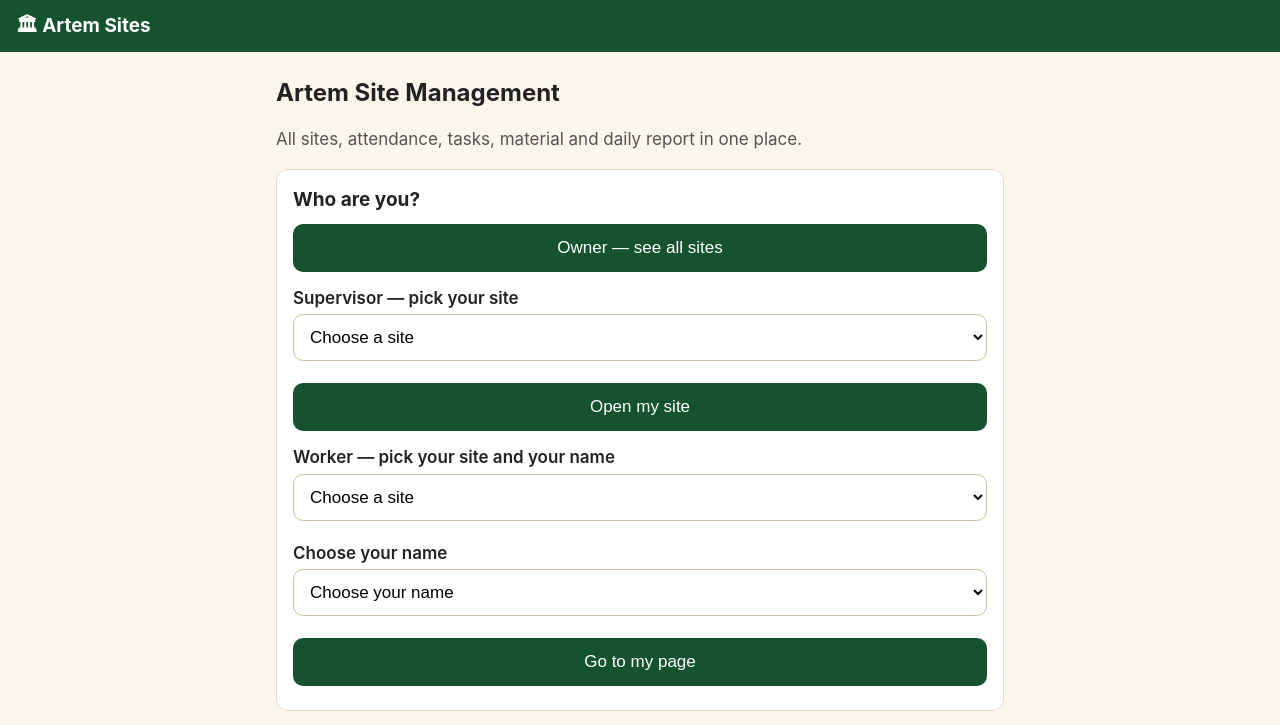
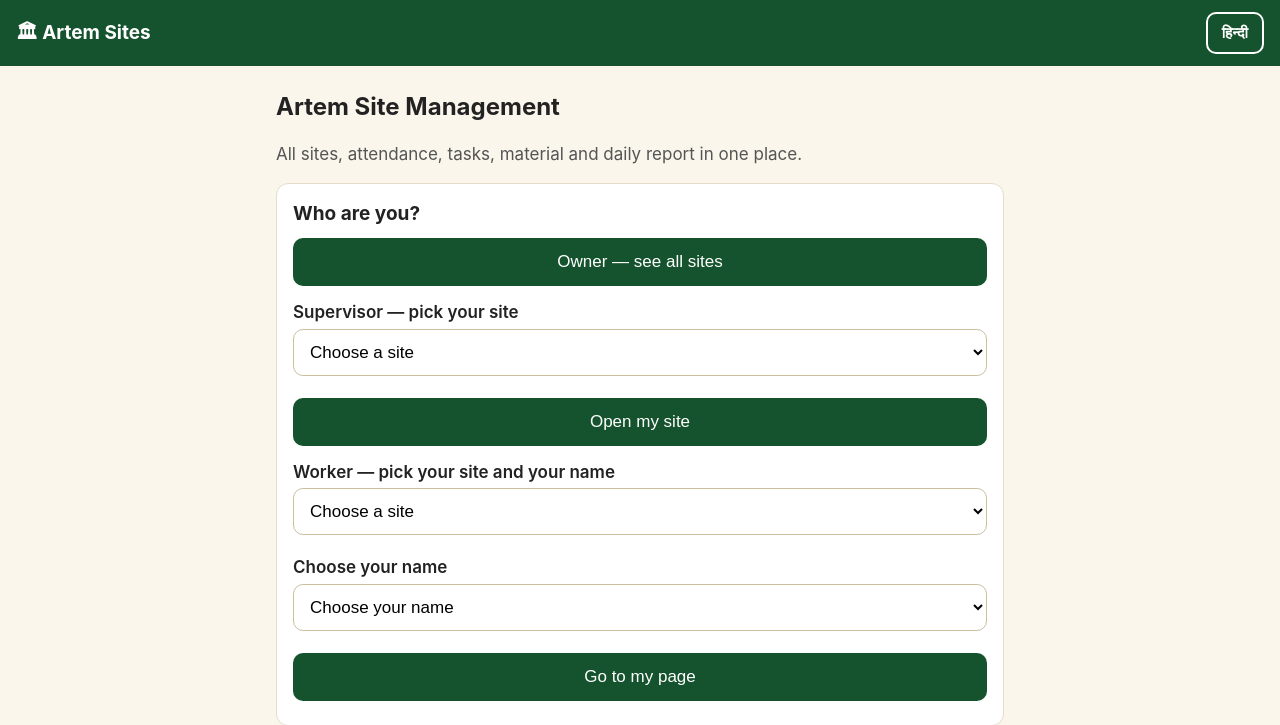
Before and after one commit to ksv-py/artem-sites, a Flask app: page / in a window 1280 px wide. Shown: the top 725 px of the page. Run offline with Flask 3, Linux system fonts and the light colour scheme; data comes from the database, SQL or seed files in the repository.

Commit message:
Update to v2: static/style.css
Added styles for language button and overnight badge.

```diff
--- a/static/style.css
+++ b/static/style.css
@@ -13,6 +13,15 @@ a { color: #14532d; }
 .topbar .brand { color: #fff; font-weight: 700; font-size: 19px; text-decoration: none; }
 .topbar nav { display: flex; flex-wrap: wrap; gap: 4px 14px; }
 .topbar nav a { color: #d9eadd; text-decoration: none; font-size: 15px; }
+.lang-btn {
+  margin-left: auto; color: #fff; border: 2px solid #fff; border-radius: 10px;
+  padding: 6px 14px; font-size: 15px; font-weight: 700; text-decoration: none;
+  min-height: 40px; line-height: 26px;
+}
+.badge-overnight {
+  background: #7c3aed; color: #fff; border-radius: 8px; padding: 2px 8px;
+  font-size: 13px; font-weight: 700;
+}
 .wrap { max-width: 760px; margin: 0 auto; padding: 16px; }
 .foot { text-align: center; color: #777; font-size: 13px; padding: 24px 0; }
 h1 { font-size: 24px; margin: 8px 0 12px; }
```
